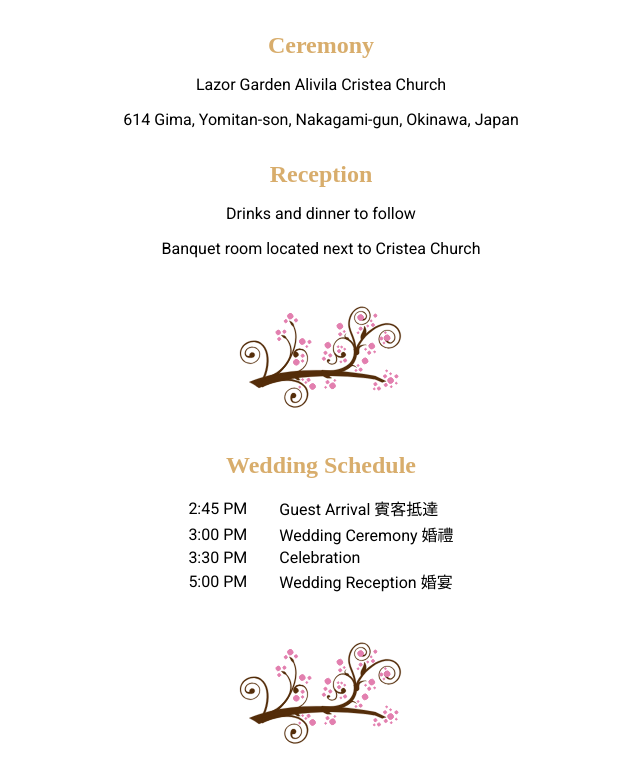
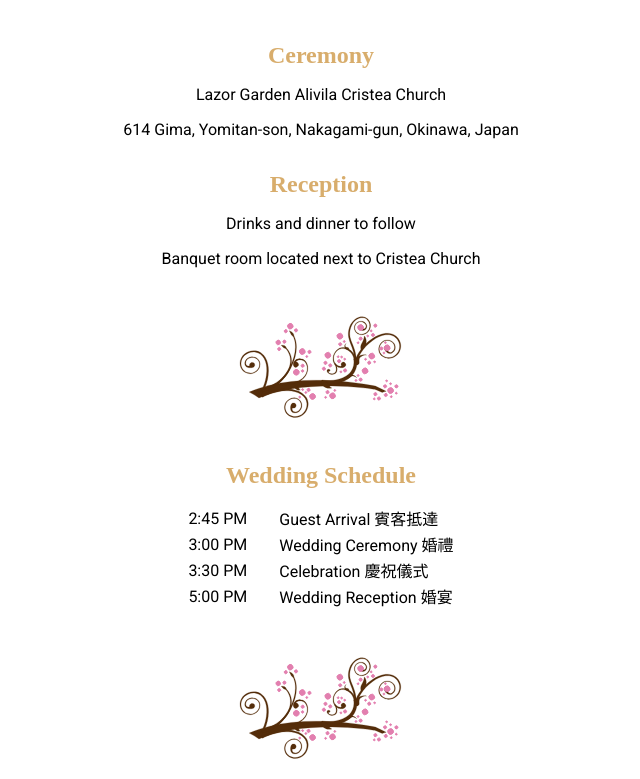
Before and after one commit to urianchang/kupo, a React (Create React App) app: page /wedding in a window 1280 px wide. Shown: the part 1139-1918 px from the top of the page, without its empty margins (319-959 px from the left). Built offline with nearby package versions, Linux system fonts and the light colour scheme; a web font is replaced by a local one.

Commit message:
Made slight style changes to wedding details and removed unused SVG

```diff
--- a/src/components/Wedding/index.jsx
+++ b/src/components/Wedding/index.jsx
@@ -58,7 +58,7 @@ export default class Wedding extends Component {
               </tr>
               <tr>
                 <td>3:30 PM</td>
-                <td>Celebration</td>
+                <td>Celebration 慶祝儀式</td>
               </tr>
               <tr>
                 <td>5:00 PM</td>
--- a/src/components/Wedding/wedding_details.css
+++ b/src/components/Wedding/wedding_details.css
@@ -4,7 +4,7 @@
   color: white;
   font-size: 14px;
   margin-top: 10px;
-  margin-bottom: 10px;
+  margin-bottom: 20px;
 }
 
 .button-pink:hover {
```
Also changed, not shown: src/components/Wedding/cherry-blossom-branch.svg (deleted).
